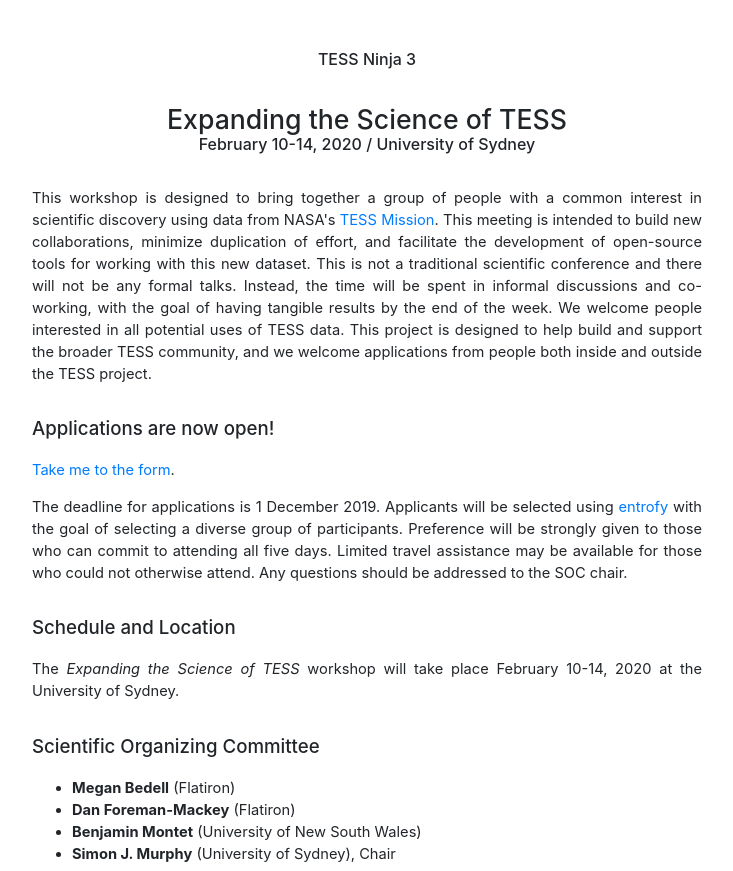
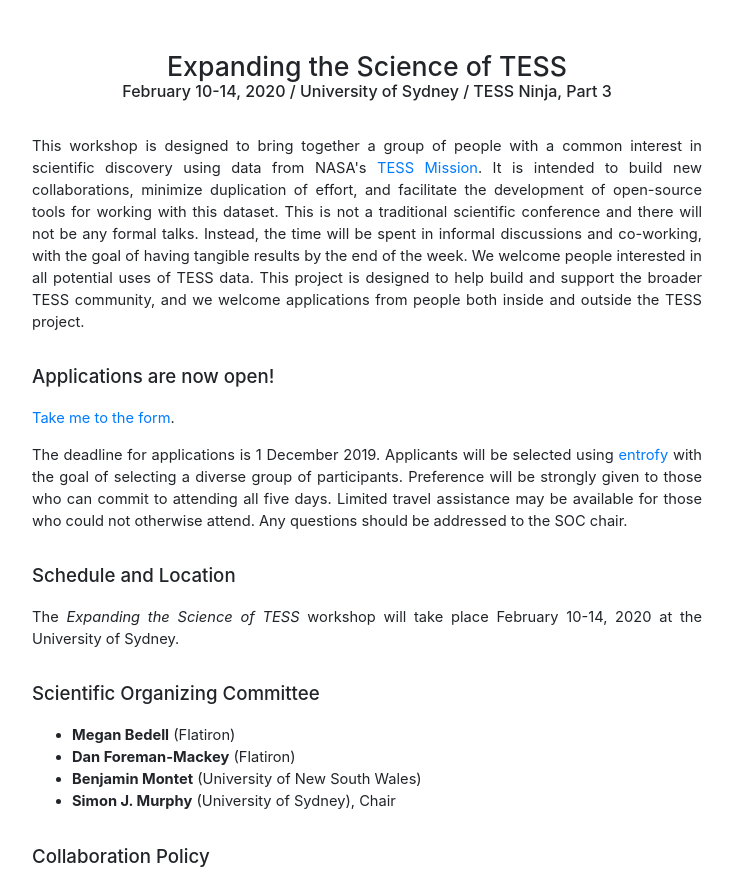
Before and after one commit to benmontet/website, a plain HTML site: page three/index.html in a window 1280 px wide. Shown: the top 871 px of the page, without its empty margins (273-1006 px from the left). Drawn offline with nearby package versions, Linux system fonts and the light colour scheme.

Commit message:
Small changes

```diff
--- a/three/index.html
+++ b/three/index.html
@@ -23,18 +23,17 @@
 
 <div class="container">
 
-<h3>TESS Ninja 3</h3>
 <h1>Expanding the Science of TESS</h1>
-<h3>February 10-14, 2020 / University of Sydney</h3>
+<h3>February 10-14, 2020 / University of Sydney / TESS Ninja, Part 3</h3>
 
 <p>
 
 This workshop is designed to bring together a group of people with a common
 interest in scientific discovery using data from NASA's
 <a href="https://tess.gsfc.nasa.gov/">TESS Mission</a>.
-This meeting is intended to build new collaborations, minimize duplication of
+It is intended to build new collaborations, minimize duplication of
 effort, and facilitate the development of open-source tools for working with
-this new dataset.
+this dataset.
 This is not a traditional scientific conference and there will not be any formal
 talks.
 Instead, the time will be spent in informal discussions and co-working, with
```
